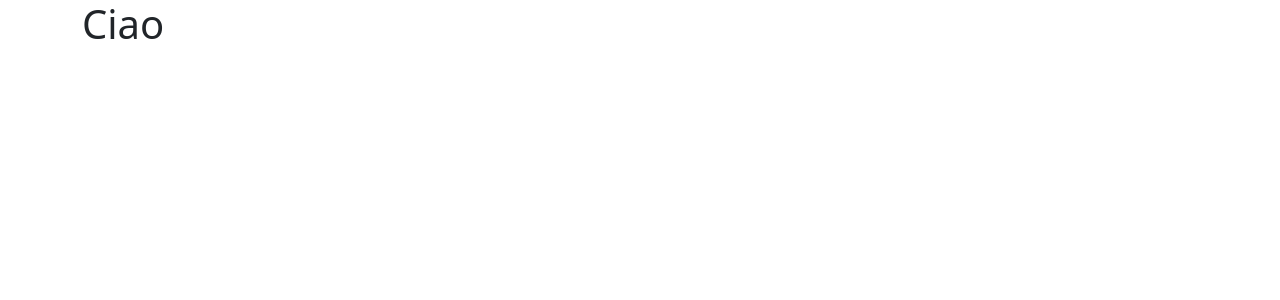
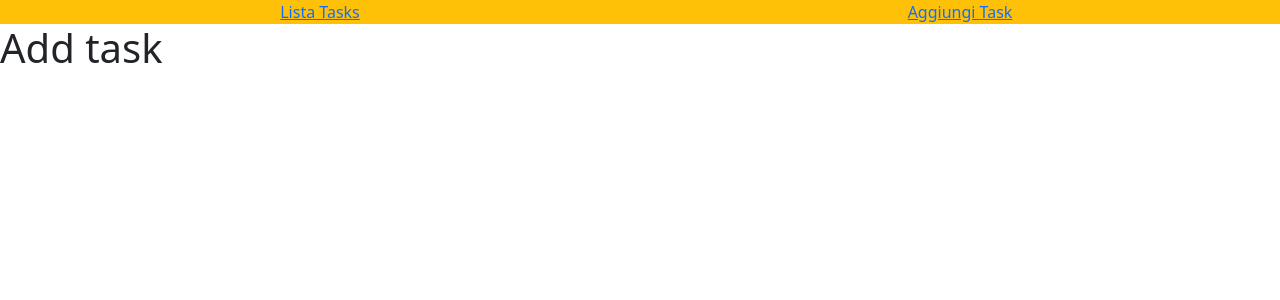
Before and after one commit to fabioferrari00/ex-react-task-manager, a React (Vite) app: page /addTask in a window 1280 px wide. Shown: the top 300 px of the page. Built offline with nearby package versions, Linux system fonts and the light colour scheme.

Commit message:
milestone 1

```diff
--- a/src/App.jsx
+++ b/src/App.jsx
@@ -1,16 +1,21 @@
-
+import { BrowserRouter, Routes, Route } from "react-router-dom"
+import TaskList from "./pages/TaskList"
+import AddTask from "./pages/AddTask"
+import DefaultLayout from "./layouts/DefaultLayout"
 
 function App() {
 
   return (
     <>
-     <div className="container">
-      <div className="row">
-        <div className="col-12">
-          <h1>Ciao</h1>
-        </div>
-      </div>
-     </div>
+     <BrowserRouter>
+      <Routes>
+        <Route element={<DefaultLayout/>}>
+          <Route path="/" element={<TaskList/>}/>
+          <Route path="/taskList" element={<TaskList/>}/>
+          <Route path="/addTask" element={<AddTask/>}/>
+        </Route>
+      </Routes>
+     </BrowserRouter>
     </>
   )
 }
--- /dev/null
+++ b/src/components/Header.jsx
@@ -0,0 +1,21 @@
+import React from 'react'
+import { NavLink } from 'react-router-dom'
+
+const Header = () => {
+  return (
+    <header className='bg-warning'>
+        <div className="container-fluid">
+            <div className="row">
+                <div className="col-6 text-center">
+                    <NavLink to="/taskList">Lista Tasks</NavLink>
+                </div>
+                <div className="col-6 text-center">
+                    <NavLink to="/addTask">Aggiungi Task</NavLink>
+                </div>
+            </div>
+        </div>
+    </header>
+  )
+}
+
+export default Header
--- /dev/null
+++ b/src/layouts/DefaultLayout.jsx
@@ -0,0 +1,14 @@
+import Header from '../components/Header'
+import { Outlet } from 'react-router-dom'
+
+const DefaultLayout = () => {
+
+  return (
+    <>
+        <Header />
+        <Outlet />
+    </>
+  )
+}
+
+export default DefaultLayout
--- /dev/null
+++ b/src/pages/AddTask.jsx
@@ -0,0 +1,11 @@
+import React from 'react'
+
+const AddTask = () => {
+  return (
+    <div>
+      <h1>Add task</h1>
+    </div>
+  )
+}
+
+export default AddTask
--- /dev/null
+++ b/src/pages/TaskList.jsx
@@ -0,0 +1,11 @@
+import React from 'react'
+
+const TaskList = () => {
+  return (
+    <div>
+      <h1>TaskList</h1>
+    </div>
+  )
+}
+
+export default TaskList
```
